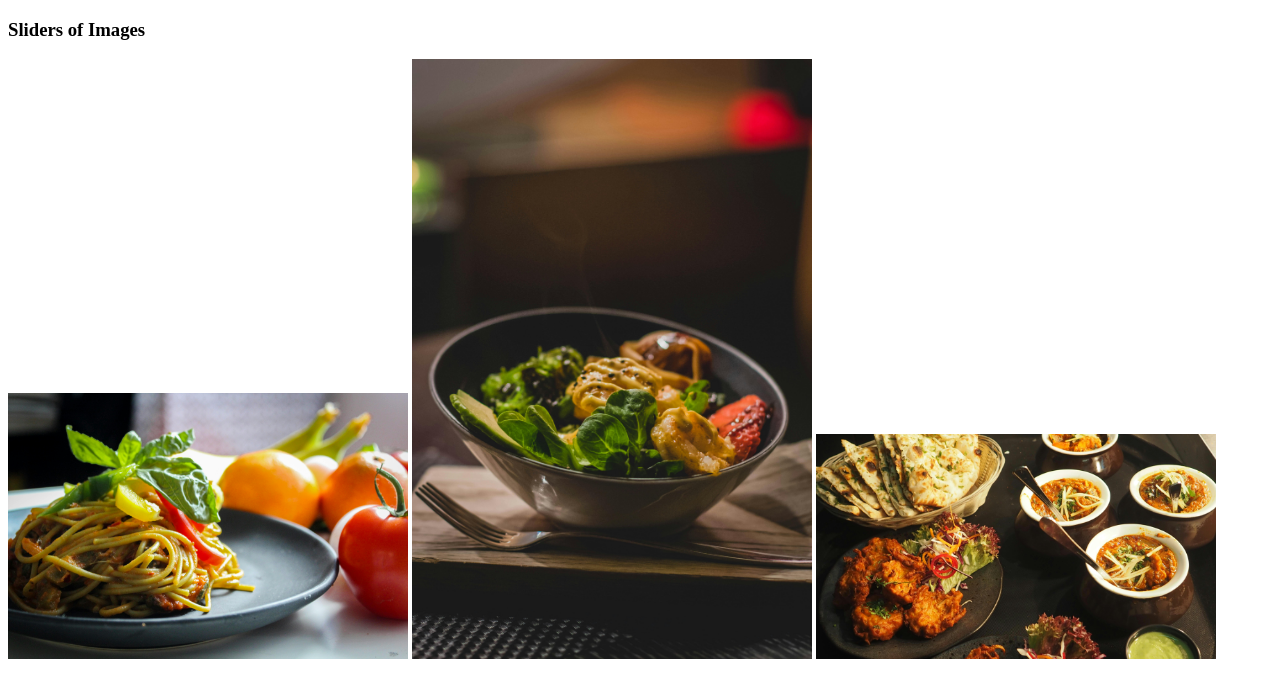
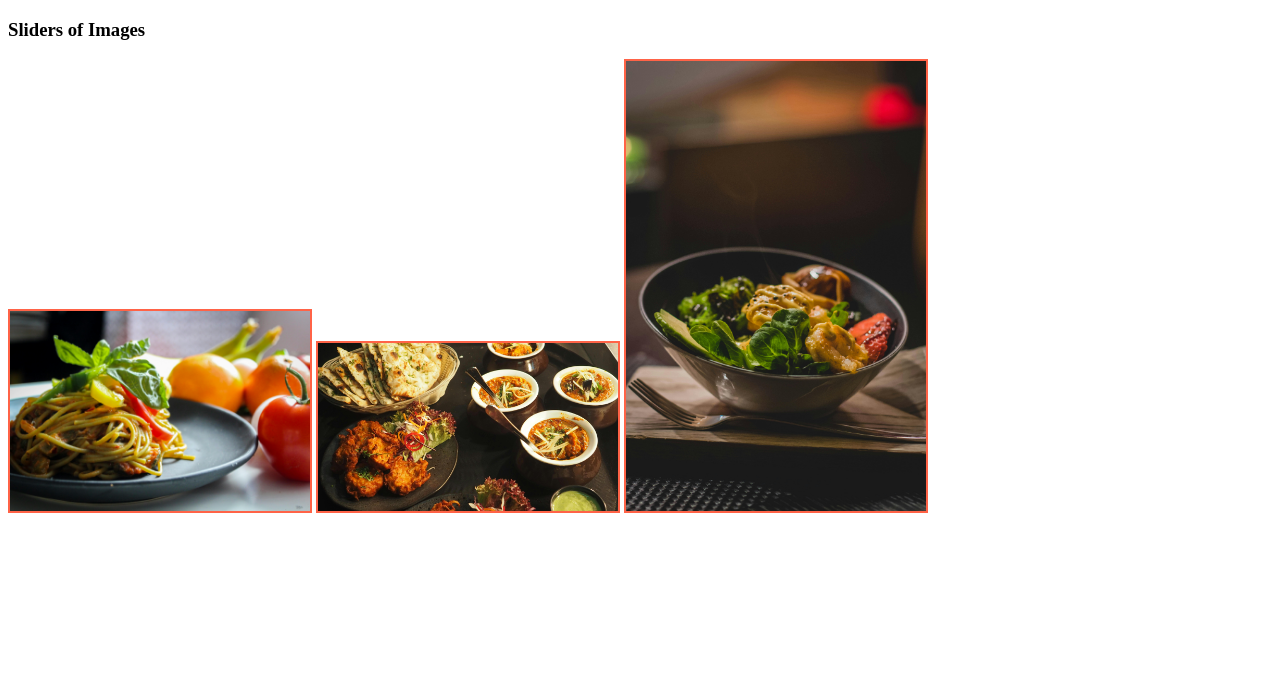
Before and after one commit to shaikhsadiajaman/my-fourth-repo, a plain HTML site: page index.html in a window 1280 px wide. Drawn offline with Linux system fonts and the light colour scheme.

Commit message:
added styles of picture

```diff
--- a/index.html
+++ b/index.html
@@ -4,11 +4,12 @@
     <meta charset="UTF-8">
     <meta name="viewport" content="width=device-width, initial-scale=1.0">
     <title>My Fourth Repo</title>
+    <link rel="stylesheet" href="styles/sliders.css">
 </head>
 <body>
     <h3>Sliders of Images</h3>
-    <img width="400px" src="images/pexels-photo-769969.jpeg" alt="">
-    <img width="400px" src="images/pexels-photo-842571.jpeg" alt="">
-    <img width="400px" src="images/pexels-photo-958545.jpeg" alt="">
+    <img src="images/pexels-photo-769969.jpeg" alt="">
+    <img src="images/pexels-photo-958545.jpeg" alt="">
+    <img src="images/pexels-photo-842571.jpeg" alt="">
 </body>
 </html>
--- /dev/null
+++ b/styles/sliders.css
@@ -0,0 +1,4 @@
+img{
+    width: 300px;
+    border: 2px solid tomato;
+}
```
